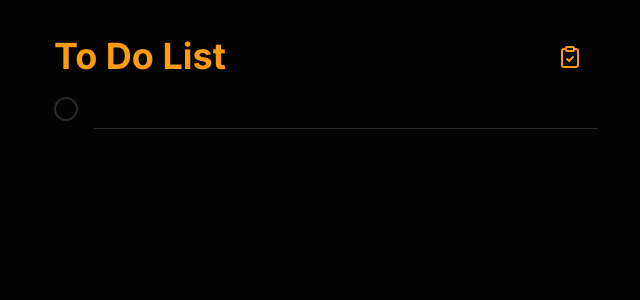
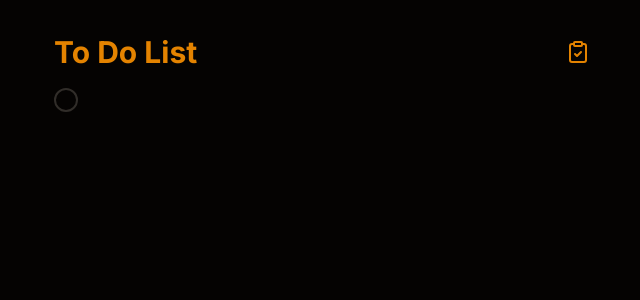
Before and after one commit to Teodor29/to-do, a React (Vite) app: page /#/ in a window 1280 px wide. Shown: the top 300 px of the page, without its empty margins (314-954 px from the left). Built offline with nearby package versions, Linux system fonts and the light colour scheme.

Commit message:
update style

```diff
--- a/src/components/Header.jsx
+++ b/src/components/Header.jsx
@@ -5,12 +5,12 @@ import { AiOutlineDelete } from 'react-icons/ai'
 import { LuClipboardCheck } from 'react-icons/lu'
 
 const ConfirmDialog = ({ onConfirm, onCancel }) => (
-  <div className="fixed inset-0 z-50 flex items-center justify-center">
-    <div className="absolute inset-0 bg-black/50" onClick={onCancel} />
-    <div className="relative bg-surface border border-border rounded-xl p-5 mx-4 w-full max-w-xs shadow-2xl">
-      <p className="text-text-primary text-sm mb-4">
-        Do you want to delete all completed todos?
-      </p>
+  <div
+    className="fixed inset-0 z-50 flex items-center justify-center"
+    onClick={onCancel}
+  >
+    <div className="absolute bg-surface border border-border rounded-xl p-5 mx-4 w-full max-w-xs shadow-2xl">
+      <p className="mb-4">Do you want to delete all completed todos?</p>
       <div className="flex gap-2 justify-end">
         <button onClick={onCancel} className="btn">
           Cancel
@@ -46,9 +46,9 @@ const Header = () => {
           <>
             <Link
               to="/"
-              className="hover:text-accent-hover flex items-center gap-2"
+              className="font-semibold hover:text-accent-hover flex items-center gap-2 py-2"
             >
-              <FaAngleLeft className="text-2xl" />
+              <FaAngleLeft className="text-xl" />
               To Do List
             </Link>
             <button
@@ -56,17 +56,17 @@ const Header = () => {
               onClick={() => setShowConfirm(true)}
             >
               <AiOutlineDelete />
-              Delete
+              Clear
             </button>
           </>
         ) : (
           <>
-            <h1 className="font-bold text-4xl">To Do List</h1>
+            <h1 className="font-bold text-2xl md:text-3xl">To Do List</h1>
             <Link
               to="/history"
-              className="hover:text-accent-hover text-2xl p-2"
+              className="hover:text-accent-hover text-2xl p-2 flex items-center justify-center"
             >
-              <LuClipboardCheck className="inline-block mr-2" />
+              <LuClipboardCheck />
             </Link>
           </>
         )}
--- a/src/components/RemovedTodoItem.jsx
+++ b/src/components/RemovedTodoItem.jsx
@@ -46,7 +46,7 @@ const RemovedTodoItem = ({ todo, updateTodo, onMark }) => {
           <input
             type="text"
             value={inputValue || todo.text}
-            className="ml-4 text-fg-muted focus:outline-hidden border-b border-border focus:border-accent py-2 w-full"
+            className="ml-4 text-fg-muted focus:outline-hidden focus:border-accent py-2 w-full"
             onClick={(e) => e.target.focus()}
             onChange={handleUpdate}
             onKeyDown={handleKeyDown}
--- a/src/components/TodoForm.jsx
+++ b/src/components/TodoForm.jsx
@@ -42,7 +42,7 @@ const TodoForm = ({ addTodo }) => {
           id="todoInput"
           type="text"
           autoFocus
-          className="w-full ml-4 py-2 bg-transparent outline-0 focus:border-b focus:border-border"
+          className="w-full ml-4 py-2 bg-transparent outline-0"
           placeholder=""
           onChange={handleUpdate}
           onKeyDown={handleKeyDown}
--- a/src/components/TodoItem.jsx
+++ b/src/components/TodoItem.jsx
@@ -46,7 +46,7 @@ const TodoItem = ({ todo, updateTodo, onMark }) => {
           <input
             type="text"
             value={inputValue || todo.text}
-            className="ml-4 focus:outline-hidden border-b border-border focus:border-accent py-2 w-full"
+            className="ml-4 focus:outline-hidden py-2 w-full"
             onClick={(e) => e.target.focus()}
             onChange={handleUpdate}
             onKeyDown={handleKeyDown}
--- a/src/index.css
+++ b/src/index.css
@@ -2,14 +2,14 @@
 @import 'tailwindcss';
 
 @theme {
-  --color-page: oklch(10% 0 0);
-  --color-surface: oklch(15% 0 0);
-  --color-border: oklch(28% 0 0);
-  --color-fg: oklch(93% 0 0);
-  --color-fg-muted: oklch(65% 0 0);
-  --color-accent: oklch(77% 0.17 65);
-  --color-accent-hover: oklch(79% 0.18 65);
-  --color-danger: oklch(68% 0.18 27);
+  --color-page: oklch(0.1 0.01 65);
+  --color-surface: oklch(0.15 0.01 65);
+  --color-border: oklch(0.3 0.01 65);
+  --color-fg: oklch(0.92 0.01 65);
+  --color-fg-muted: oklch(0.6 0.01 65);
+  --color-accent: oklch(0.7 0.17 65);
+  --color-accent-hover: oklch(0.8 0.17 65);
+  --color-danger: oklch(0.68 0.18 27);
 
   --radius-card: 1rem;
   --radius-input: 0.75rem;
@@ -22,7 +22,7 @@
     @apply inline-flex items-center rounded-lg px-4 py-2 border border-border hover:bg-border/30;
   }
   .btn-danger {
-    @apply text-danger active:bg-danger/10 hover:bg-danger/10 border-danger/30;
+    @apply text-danger active:bg-danger/10 hover:bg-danger/20 border-danger/30;
   }
 }
 
```
